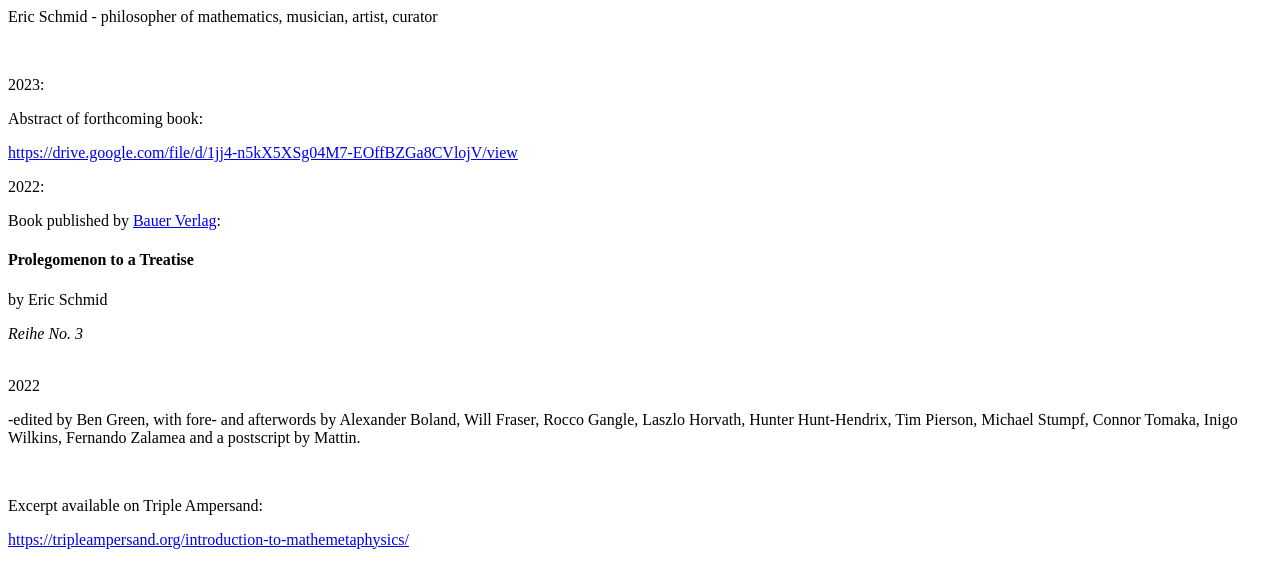
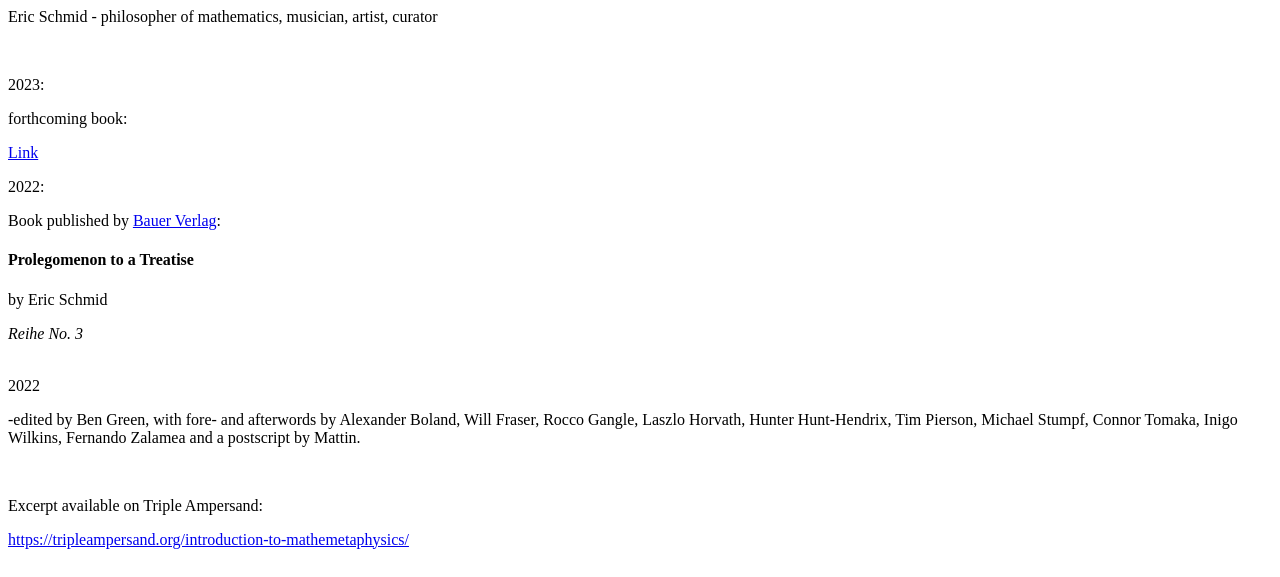
Before and after one commit to ericschmid-site/site, a plain HTML site: page index.html in a window 1280 px wide. Shown: the top 577 px of the page. Drawn offline with Linux system fonts and the light colour scheme.

Commit message:
Update index.html

```diff
--- a/index.html
+++ b/index.html
@@ -1,8 +1,8 @@
 <p>Eric Schmid - philosopher of mathematics, musician, artist, curator</p>
 <p>&nbsp;</p>
 <p>2023:</p>
-<p>Abstract of forthcoming book:</p>
-<p><a href="https://drive.google.com/file/d/1jj4-n5kX5XSg04M7-EOffBZGa8CVlojV/view">https://drive.google.com/file/d/1jj4-n5kX5XSg04M7-EOffBZGa8CVlojV/view</a></p>
+<p>forthcoming book:</p>
+<p><a href="ericschmid.com/pictures.html">Link</a></p>
 <p>2022:</p>
 <p>Book published by <a href="http://www.bauerverlag.eu/">Bauer Verlag</a>:</p>
 <h4 class="media-heading">Prolegomenon to a Treatise&nbsp;</h4>
```
